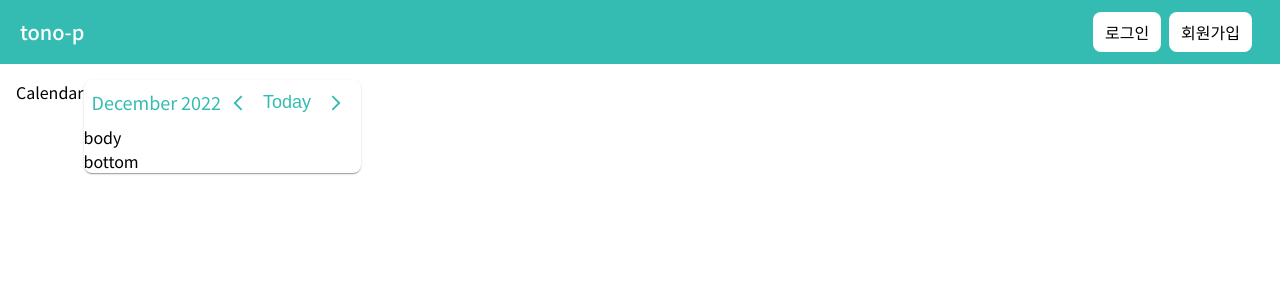
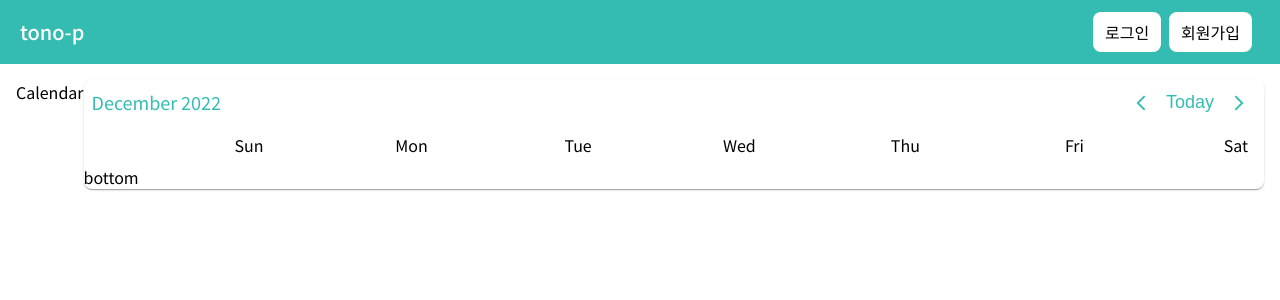
Before and after one commit to jmeno1011/tono-p, a Next.js app: page /calendar in a window 1280 px wide. Shown: the top 300 px of the page. Built offline with nearby package versions, Linux system fonts and the light colour scheme.

Commit message:
add calendar-body-header

```diff
--- /dev/null
+++ b/src/componets/calendar/CalendarBody.jsx
@@ -0,0 +1,34 @@
+import React from 'react'
+import styled from 'styled-components'
+
+const CalendarBodyBlock = styled.div`
+    padding: 8px 16px;
+`
+
+const CalendarBodyHeader = styled.header`
+    display: grid;
+    grid-template-columns: repeat(7, 1fr);
+    >div{
+        display: flex;
+        justify-content: end;
+    }
+`
+
+const CalendarBody = () => {
+    const datename = ["Sun", "Mon", "Tue", "Wed", "Thu", "Fri", "Sat"];
+    return (
+        <CalendarBodyBlock>
+            {/* 달력 헤더 */}
+            <CalendarBodyHeader>
+                {datename.map(date => (
+                    <div key={date}>
+                        {date}
+                    </div>
+                ))}
+            </CalendarBodyHeader>
+            {/* 달력 바디 */}
+        </CalendarBodyBlock>
+    )
+}
+
+export default CalendarBody
--- a/src/componets/calendar/CalendarComp.jsx
+++ b/src/componets/calendar/CalendarComp.jsx
@@ -1,9 +1,11 @@
 import React, { useState } from 'react'
 import styled from 'styled-components';
+import CalendarBody from './CalendarBody';
 import CalendarHeader from './CalendarHeader';
 
 const CalendarCompBlock = styled.div`
     border-radius: 8px;
+    width: 100%;
 `
 
 const CalendarComp = () => {
@@ -11,7 +13,7 @@ const CalendarComp = () => {
   return (
     <CalendarCompBlock className='box-sd'>
         <CalendarHeader currnetDay={currnetDay} setCurrnetDay={setCurrnetDay}/>
-        <div>body</div>
+        <CalendarBody />
         <div>bottom</div>
     </CalendarCompBlock>
   )
```
